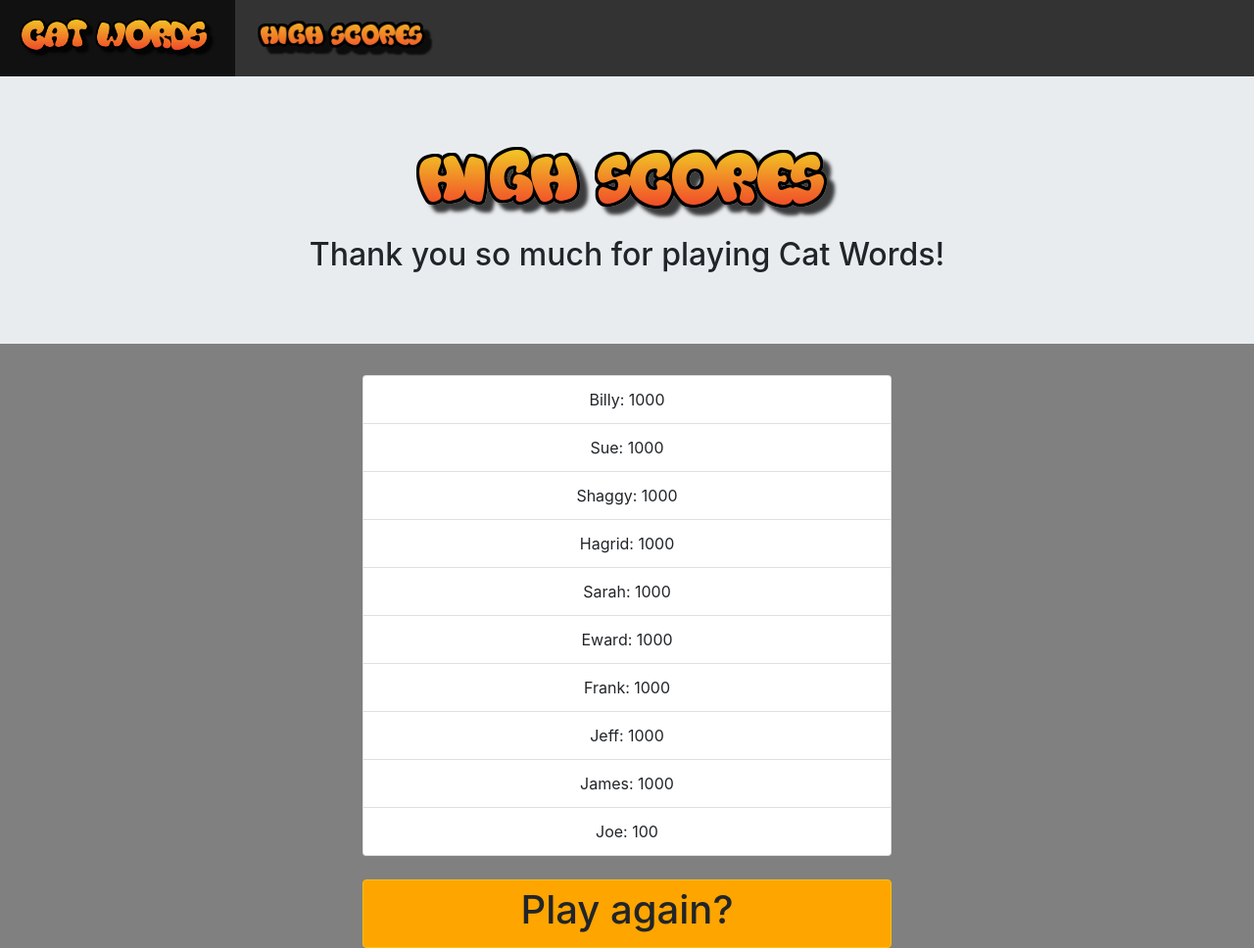
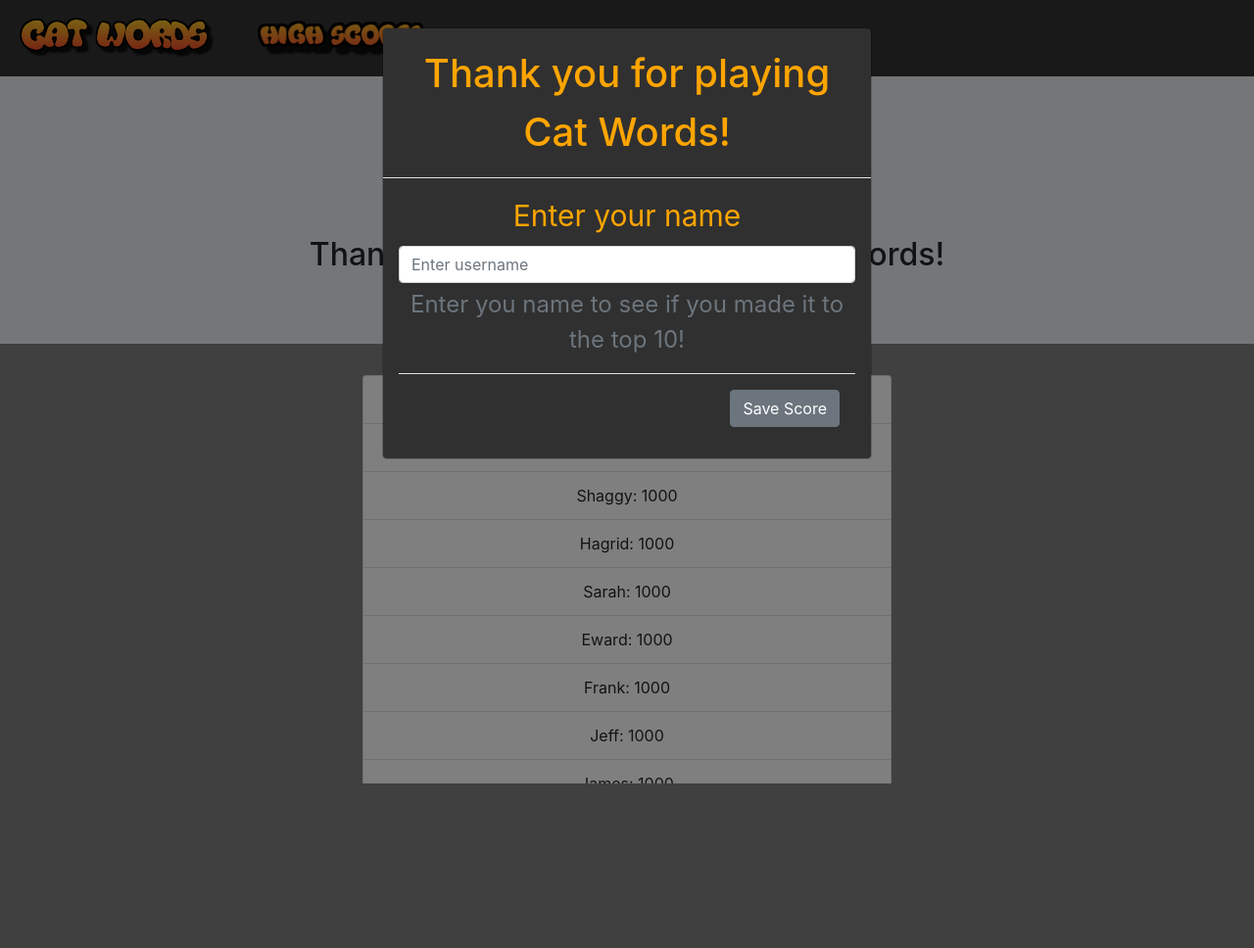
Before and after one commit to jclarkGRC/django-cat-words, a Django app: page /game/scores/ in a window 1280 px wide. Shown: the whole page at 98% size. After the commit the page ends 800 px from the top, so only its background shows below. Run offline with Django 3.2, Linux system fonts and the light colour scheme; data comes from the database, SQL or seed files in the repository; both versions use the stored data as it was after the commit; some libraries are stand-ins or nearby versions.

Commit message:
configured modal to not come up after user enters username

```diff
--- a/game/templates/base.html
+++ b/game/templates/base.html
@@ -8,6 +8,11 @@
 		<script src="https://stackpath.bootstrapcdn.com/bootstrap/4.3.1/js/bootstrap.min.js" integrity="sha384-JjSmVgyd0p3pXB1rRibZUAYoIIy6OrQ6VrjIEaFf/nJGzIxFDsf4x0xIM+B07jRM" crossorigin="anonymous"></script>
 		<link rel="stylesheet" href="https://stackpath.bootstrapcdn.com/bootstrap/4.3.1/css/bootstrap.min.css" integrity="sha384-ggOyR0iXCbMQv3Xipma34MD+dH/1fQ784/j6cY/iJTQUOhcWr7x9JvoRxT2MZw1T" crossorigin="anonymous">
         <link rel="stylesheet" type="text/css" href="{% static 'game/style.css' %}">
+        <script type="text/javascript">
+    $(window).on('load',function(){
+        localStorage.removeItem('scoreSaved');
+    });
+    </script>
     </head>
 
     <body>
--- a/game/templates/game/game.html
+++ b/game/templates/game/game.html
@@ -111,7 +111,7 @@
             {% if saved_words %}
             <ul id="wordList" class="list-group">
                 {% for word in saved_words %}
-                <li class="list-group-item"><strong>{{word}}</strong></li>
+                <li class="list-group-item"><strong><h1>{{word}}</h1></strong></li>
                 {% endfor %}
             </ul>
             {% else %}
--- a/game/templates/game/scores.html
+++ b/game/templates/game/scores.html
@@ -2,6 +2,40 @@
 {% load static %}
 
 {% block content %}
+
+<script type="text/javascript">
+    $(window).on('load',function(){
+        if(localStorage.getItem('scoreSaved') == null){
+        $('#myModal').modal('show');
+        }
+        $('#saveScore').on('click', function(){
+            localStorage.setItem('scoreSaved', "true");
+        });
+    });
+</script>
+    <!-- Modal -->
+    <div class="modal fade" id="myModal" tabindex="-1" role="dialog" aria-labelledby="exampleModalScrollableTitle"
+         aria-hidden="false">
+        <div class="modal-dialog modal-dialog-scrollable" role="document">
+            <div id="modalContent" class="modal-content">
+                <div class="modal-header">
+                    <h1 class="modal-title" id="exampleModalScrollableTitle">Thank you for playing Cat Words!</h1>
+                </div>
+                <div class="modal-body">
+                   <form action="" id="scoreform" method="post">
+                      <div class="form-group">
+                        <label for="usernameField">Enter your name</label>
+                        <input class="form-control" id="usernameField" name="username" placeholder="Enter username">
+                        <small id="emailHelp" class="form-text text-muted">Enter you name to see if you made it to the top 10!</small>
+                      </div>
+                      <div class="modal-footer">
+                        <button id="saveScore" type="submit" class="btn btn-secondary" data-dismiss="modal">Save Score</button>
+                      </div>
+                   </form>
+                </div>
+            </div>
+        </div>
+    </div>
 <div class="jumbotron jumbotron-fluid">
     <div class="container">
         <h1 class="display-4"><img src="{% static 'game/images/highScores.png' %}"></h1>
@@ -23,7 +57,7 @@
                 {% endif %}
             </ul>
             <br>
-            <a  href="{% url 'game:index' %}"><button id="saveWordButton" type="button" class="btn btn-outline-warning btn-block active"><h1>Play again?</h1></button></a>
+            <a href="{% url 'game:index' %}"><button id="playAgainButton" type="button" class="btn btn-outline-warning btn-block active"><h1>Play again?</h1></button></a>
         </div>
         <div class="col-lg-3">
         </div>
--- a/game/views.py
+++ b/game/views.py
@@ -153,11 +153,13 @@ def saveScore(score):
 def scores(request):
 	# Clear all saved words from the database
 	clearAllSavedWords()
-	current_scores = CurrentScore.objects.all()
+	current_score = CurrentScore.objects.get()
 	high_scores = HighScore.objects.all().order_by('-score')[:10]
-	for score in current_scores:
-		print(score.current_score_text)
+	if request.method == 'POST':
+		username = request.POST['username']
+		print("The current user is: ", username)
 	args = {
-		'high_scores': high_scores
+		'high_scores': high_scores,
+		'current_score': current_score.current_score_text,
 	}
 	return render(request, 'game/scores.html', args)
```
Also changed, not shown: db.sqlite3.
